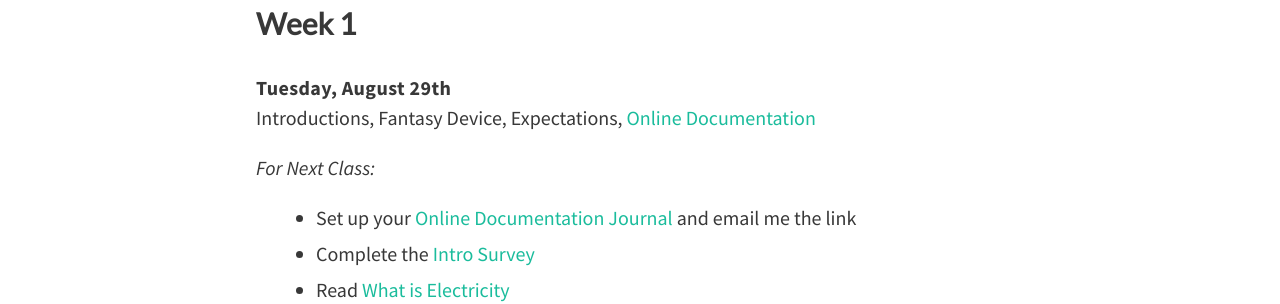
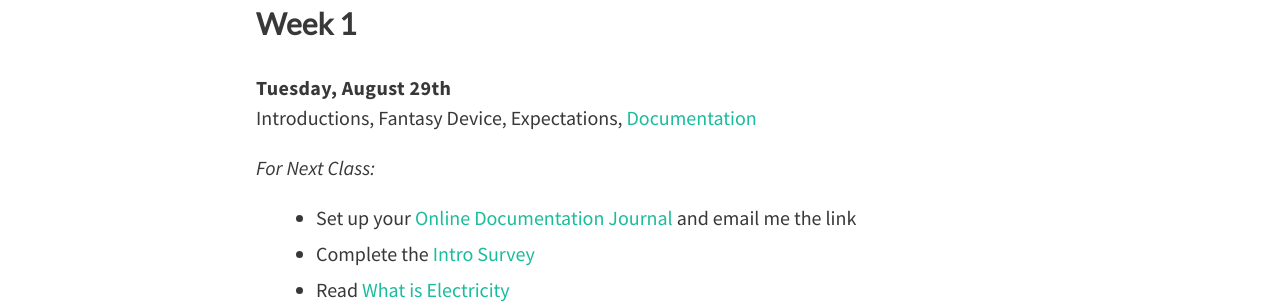
Before and after one commit to coloringchaos/object-f17, a Jekyll site: the page built from schedule.md, in a window 1280 px wide and 900 px high, scrolled down 312 px. Shown: the part 155-459 px from the top of the window. Built offline with Jekyll 4.4.1, drawn with Linux system fonts in a browser that asks for light colours; nearby versions of some CDN libraries.

Commit message:
doc link

```diff
--- a/schedule.md
+++ b/schedule.md
@@ -7,11 +7,11 @@ feature-img: "img/bg1.jpg"
 
 ### Week 1
 
-**<span class="date">Tuesday, August 29th</span>** <br> Introductions, Fantasy Device, Expectations, [Online Documentation]()
+**<span class="date">Tuesday, August 29th</span>** <br> Introductions, Fantasy Device, Expectations, [Documentation](/object-f17/blog)
 
 *For Next Class:*
 
-+ Set up your [Online Documentation Journal](/object-f17/lab1) and email me the link
++ Set up your [Online Documentation Journal](/object-f17/blog) and email me the link
 + Complete the [Intro Survey]()
 + Read [What is Electricity](https://learn.sparkfun.com/tutorials/what-is-electricity)
 
```
